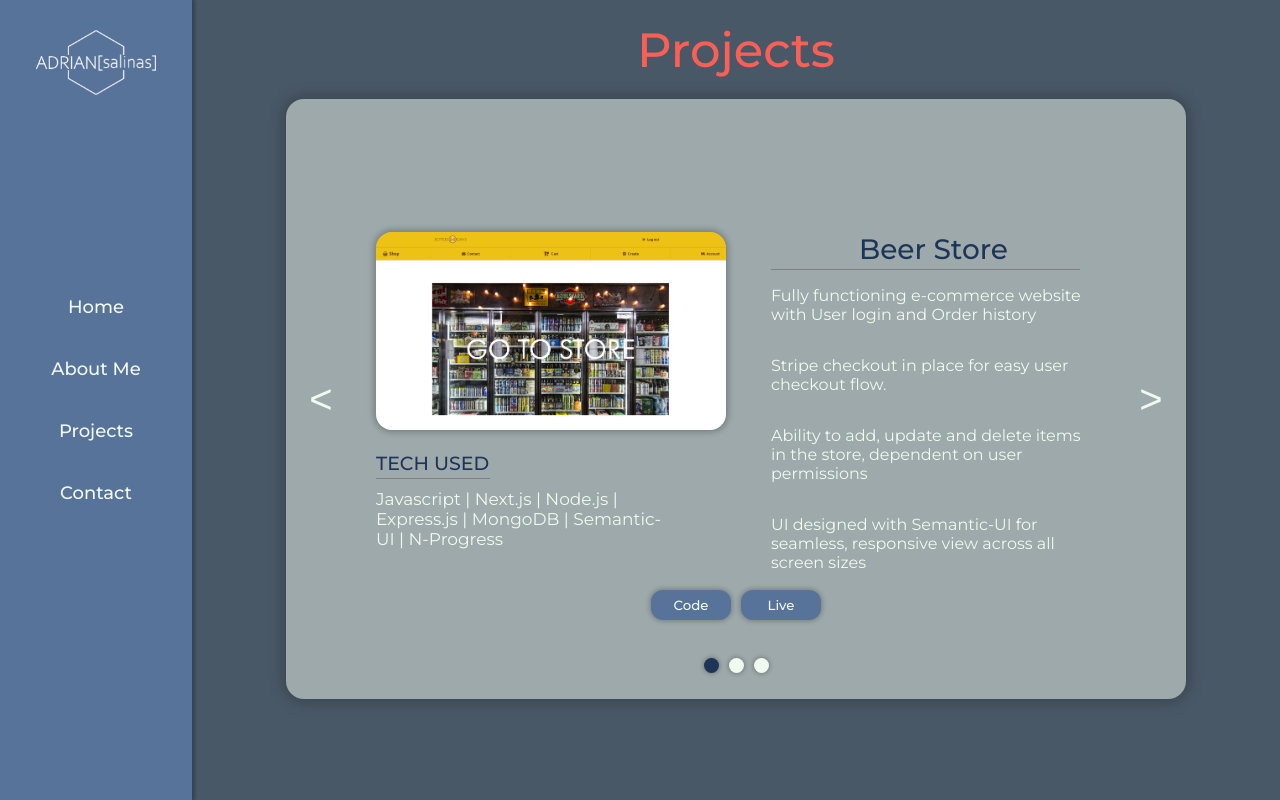
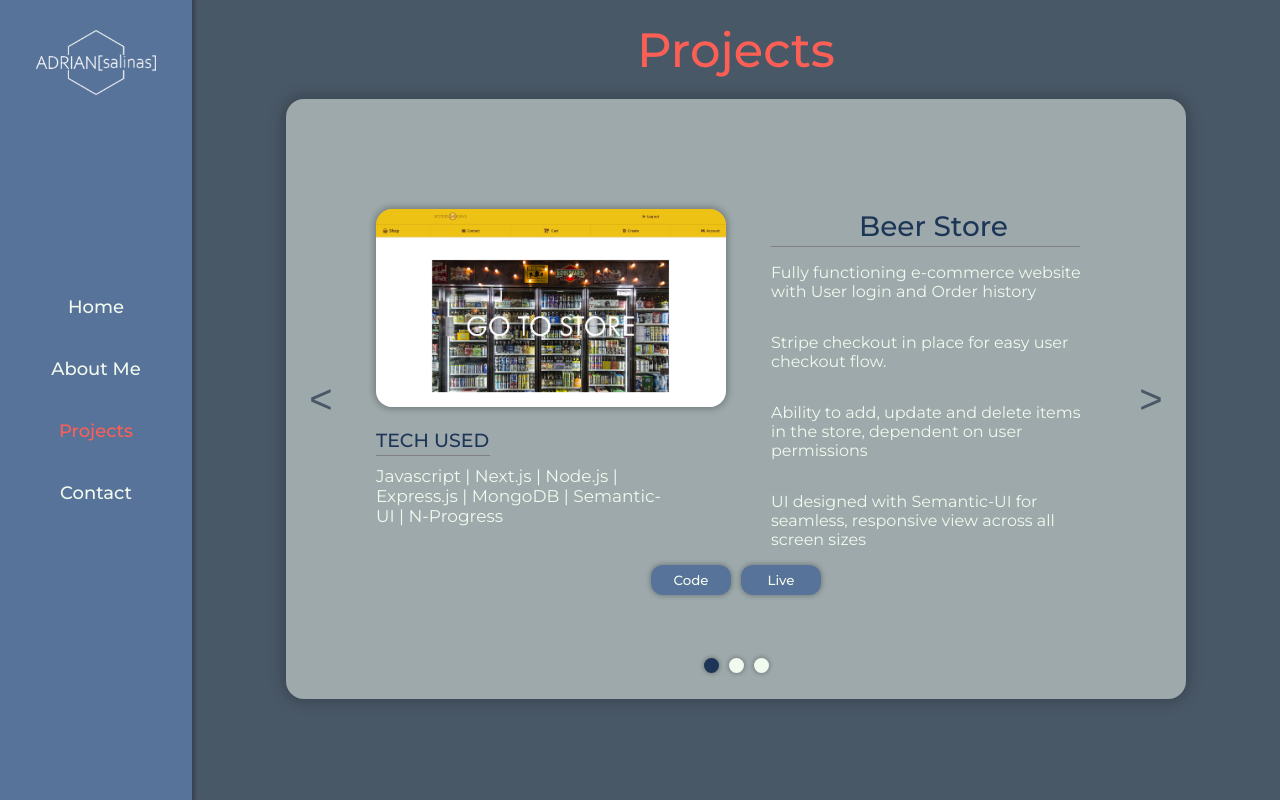
Before and after one commit to a-dri-an-S/PortfolioV2, a React (Create React App) app: page /portfolio in a window 1280 px wide. Built offline with nearby package versions, Linux system fonts and the light colour scheme.

Commit message:
added conditional CSS to NavBar links - when active

```diff
--- a/src/components/NavBar/SideBar.css
+++ b/src/components/NavBar/SideBar.css
@@ -84,6 +84,11 @@
     color: var(--orange-red);
 }
 
+.active-link {
+    background: none;
+    color: var(--orange-red);
+}
+
 @keyframes widenOnPageLoad {
     0% {
         width: 0%;
--- a/src/components/NavBar/SideBar.js
+++ b/src/components/NavBar/SideBar.js
@@ -1,4 +1,4 @@
-import { Routes, Route, Link } from "react-router-dom";
+import { Routes, Route, Link, NavLink } from "react-router-dom";
 import Main from '../../Pages/Main/Main';
 import AboutMe from '../../Pages/AboutMe/AboutMe';
 import Projects from '../../Pages/Projects/Projects';
@@ -18,16 +18,36 @@ const SideBar = () => {
                     <nav className="side-bar-links fade-in">
                         <ul className="side-bar-link-list">
                             <li className="side-bar-link">
-                                <Link className="side-bar-link link" to="/">Home</Link>
+                                <NavLink
+                                    className={({ isActive }) => isActive ? 'link active-link' : 'link'}
+                                    to="/"
+                                >
+                                    Home
+                                </NavLink>
                             </li>
                             <li className="side-bar-link">
-                                <Link className="side-bar-link link" to="/about-me">About Me</Link>
+                                <NavLink
+                                    className={({ isActive }) => isActive ? 'link active-link' : 'link'}
+                                    to="/about-me"
+                                >
+                                    About Me
+                                </NavLink>
                             </li>
                             <li className="side-bar-link">
-                                <Link className="side-bar-link link" to="/portfolio">Projects</Link>
+                                <NavLink
+                                    className={({ isActive }) => isActive ? 'link active-link' : 'link'}
+                                    to="/portfolio"
+                                >
+                                    Projects
+                                </NavLink>
                             </li>
                             <li className="side-bar-link">
-                                <Link className="side-bar-link link" to="/contact">Contact</Link>
+                                <NavLink
+                                    className={({ isActive }) => isActive ? 'link active-link' : 'link'}
+                                    to="/contact"
+                                >
+                                    Contact
+                                </NavLink>
                             </li>
                         </ul>
                     </nav>
--- a/src/components/Slider/Slide/Slide.css
+++ b/src/components/Slider/Slide/Slide.css
@@ -3,15 +3,17 @@
     height: 100%;
     display: flex;
     flex-direction: column;
-    justify-content: space-evenly;
+    justify-content: center;
     align-items: center;
 }
 
 .slide-content {
     display: flex;
+    width: 100%;
+    height: 70%;
     justify-content: center;
     align-items: center;
-    margin-top: 100px;
+    margin-top: 20px;
 }
 
 .slide-content-left {
--- a/src/components/Slider/Slider.css
+++ b/src/components/Slider/Slider.css
@@ -25,7 +25,7 @@
     height: 70px;
     font-size: 40px;
     font-weight: 500;
-    color: var(--honeydew);
+    color: var(--black-coral);
     background-color: transparent;
     border: none;
 }
```
